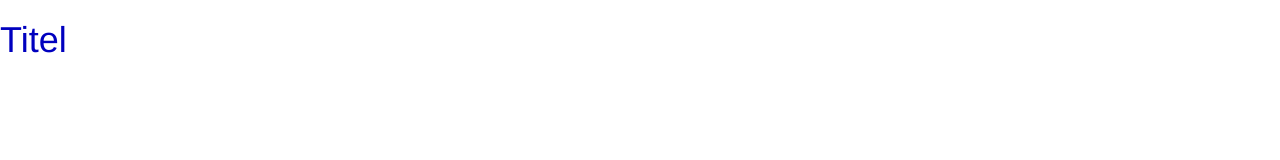
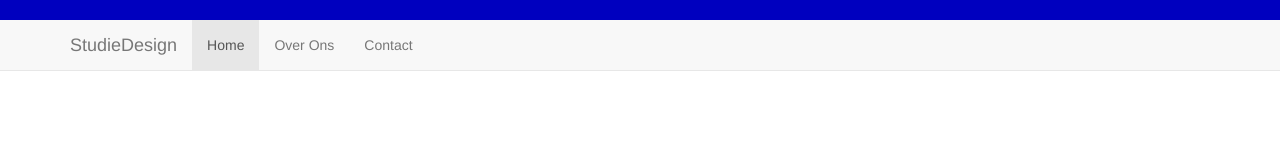
Before and after one commit to Ker0h/studiedesign, a plain HTML site: page index.html in a window 1280 px wide. Drawn offline with nearby package versions, Linux system fonts and the light colour scheme.

Commit message:
Added fixed coloured bar and navbar

```diff
--- a/index.html
+++ b/index.html
@@ -2,7 +2,7 @@
 <html lang="en">
 <head>
     <meta charset="UTF-8">
-    <title>Studiedesign</title>
+    <title>StudieDesign</title>
     <!-- Latest compiled and minified CSS -->
     <link rel="stylesheet" href="https://maxcdn.bootstrapcdn.com/bootstrap/3.3.7/css/bootstrap.min.css">
     <!-- jQuery library -->
@@ -12,7 +12,32 @@
     <link rel="stylesheet" type="text/css" href="layout/MyCSS.css"/>
 </head>
 <body>
-    <h1>Titel</h1>
+<nav class="navbar navbar-default navbar-fixed-top">
+    <div id="colorstrip"></div>
+    <div class="container">
+        <div class="navbar-header">
+            <button type="button" class="navbar-toggle collapsed" data-toggle="collapse" data-target="#navbar" aria-expanded="false" aria-controls="navbar">
+                <span class="sr-only">Toggle navigation</span>
+                <span class="icon-bar"></span>
+                <span class="icon-bar"></span>
+                <span class="icon-bar"></span>
+            </button>
+            <a class="navbar-brand" href="#">StudieDesign</a>
+        </div>
+        <div id="navbar" class="navbar-collapse collapse" aria-expanded="false" style="height: 1px;">
+            <ul class="nav navbar-nav">
+                <li class="active"><a href="#">Home</a></li>
+                <li><a href="#about">Over Ons</a></li>
+                <li><a href="#contact">Contact</a></li>
+            </ul>
+        </div><!--/.nav-collapse -->
+    </div>
+</nav>
+
+<div class="container">
+
+</div>
+
     <script src="/js/myJavaScript.js"></script>
 </body>
 </html>
--- a/layout/MyCSS.css
+++ b/layout/MyCSS.css
@@ -1,3 +1,29 @@
 h1 {
     color: #0000bf;
 }
+
+#colorstrip{
+    width: 100%; height: 20px;
+    border-style: solid;
+    border-color: #0000bf;
+    background-color: #0000bf;
+}
+
+/* Mobile first*/
+body {
+
+}
+
+/*rule for medium sized screens*/
+@media only screen and (min-width: 400px) {
+    body {
+
+    }
+}
+
+/* rule for bigger screens*/
+@media only screen and (min-width: 1190px) {
+    body {
+
+    }
+}
```
